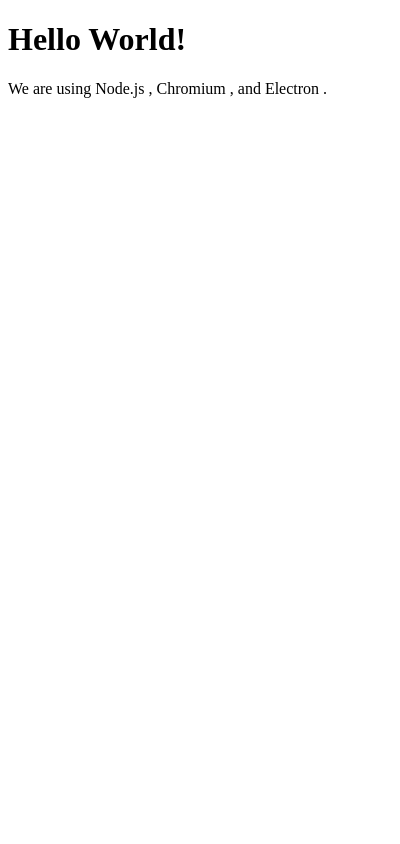
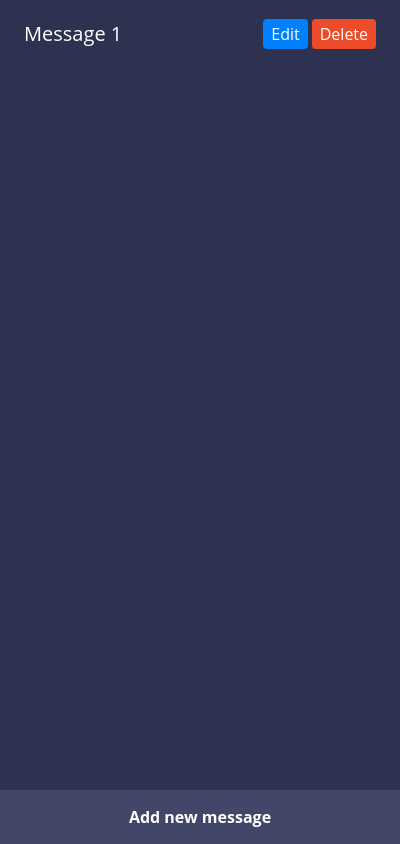
Before and after one commit to Ari5t/dap, an Electron app: page src/pages/index.html in a window 400 px wide. Drawn offline with Linux system fonts and the light colour scheme.

Commit message:
Update: added home page

```diff
--- a/src/index.ts
+++ b/src/index.ts
@@ -6,11 +6,13 @@
     width: 400,
     height: 600,
     webPreferences: {
-      preload: path.join(__dirname, 'preload.js'),
+      // preload: path.join(__dirname, 'preload.js'),
+      webSecurity: true
     },
   })
 
-  mainWindow.loadFile(path.join(__dirname, "../index.html"))
+  mainWindow.webContents.openDevTools()
+  mainWindow.loadFile(path.join(__dirname, '../src/pages/index.html'))
 }
 
 app.whenReady().then(() => {
--- a/src/pages/index.html
+++ b/src/pages/index.html
@@ -2,24 +2,38 @@
 <html>
   <head>
     <meta charset="UTF-8" />
-    <title>Hello World!</title>
-    <!-- https://developer.mozilla.org/en-US/docs/Web/HTTP/CSP -->
+    <title>DAP</title>
     <meta
       http-equiv="Content-Security-Policy"
-      content="default-src 'self'; script-src 'self'"
+      content="default-src 'self';
+          script-src 'self';
+          font-src 'self' https://fonts.gstatic.com;
+          style-src 'self' https://fonts.googleapis.com"
     />
     <meta
       http-equiv="X-Content-Security-Policy"
       content="default-src 'self'; script-src 'self'"
     />
+    <link rel="preconnect" href="https://fonts.googleapis.com" />
+    <link rel="preconnect" href="https://fonts.gstatic.com" crossorigin />
+    <link
+      href="https://fonts.googleapis.com/css2?family=Open+Sans:ital,wght@0,300..800;1,300..800&display=swap"
+      rel="stylesheet"
+    />
+    <link rel="stylesheet" href="style.css" />
   </head>
   <body>
-    <h1>Hello World!</h1>
-    We are using Node.js <span id="node-version"></span>, Chromium
-    <span id="chrome-version"></span>, and Electron
-    <span id="electron-version"></span>.
-
-    <!-- You can also require other files to run in this process -->
-    <!-- <script src="./dist/renderer.js"></script> -->
+    <div class="container">
+      <ul>
+        <li>
+          <p class="title">Message 1</p>
+          <div class="home__buttons-group">
+            <a class="button button-edit">Edit</a>
+            <a class="button button-delete">Delete</a>
+          </div>
+        </li>
+      </ul>
+      <a class="button-add">Add new message</a>
+    </div>
   </body>
 </html>
--- /dev/null
+++ b/src/pages/style.css
@@ -0,0 +1,74 @@
+html,
+body {
+  font-family: 'Open Sans', sans-serif;
+  height: 100%;
+  margin: 0;
+  padding: 0;
+
+  background: #2d3250;
+  color: #fff;
+}
+
+ul {
+  list-style-type: none;
+  margin: 0;
+  padding: 0;
+}
+
+li {
+  padding: 0px 24px;
+
+  display: flex;
+  align-items: center;
+  justify-content: space-between;
+}
+
+.title {
+  font-size: 20px;
+}
+
+.container {
+  height: 100%;
+
+  display: flex;
+  flex-direction: column;
+  justify-content: space-between;
+}
+
+.button-add {
+  background: #424769;
+  padding: 16px 24px;
+
+  cursor: pointer;
+
+  display: flex;
+  align-items: center;
+  justify-content: center;
+  font-size: 16px;
+  font-weight: 700;
+}
+
+.button-add:hover {
+  background: #565c88;
+}
+
+.button {
+  padding: 4px 8px;
+  border-radius: 4px;
+  cursor: pointer;
+}
+
+.button-edit {
+  background: #007FFF;
+}
+
+.button-delete {
+  background: #EE4B2B;
+}
+
+.home__buttons-group {
+  display: flex;
+  align-items: center;
+  justify-content: space-between;
+  column-gap: 4px;
+}
```
